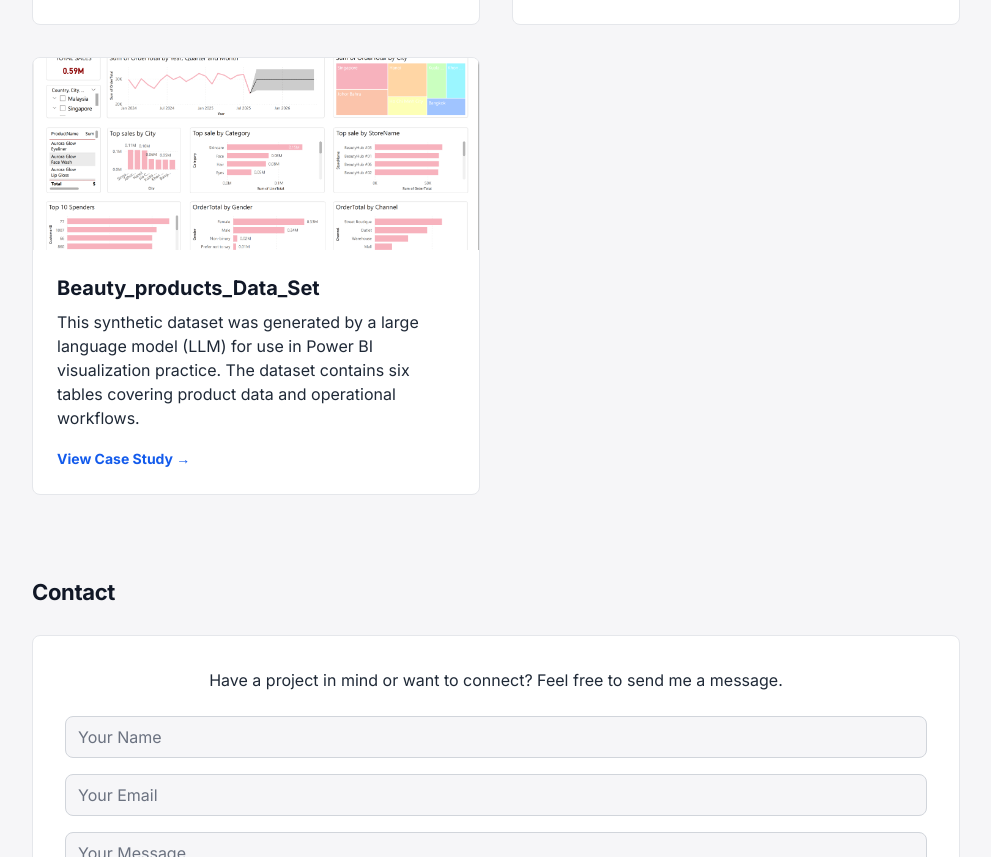
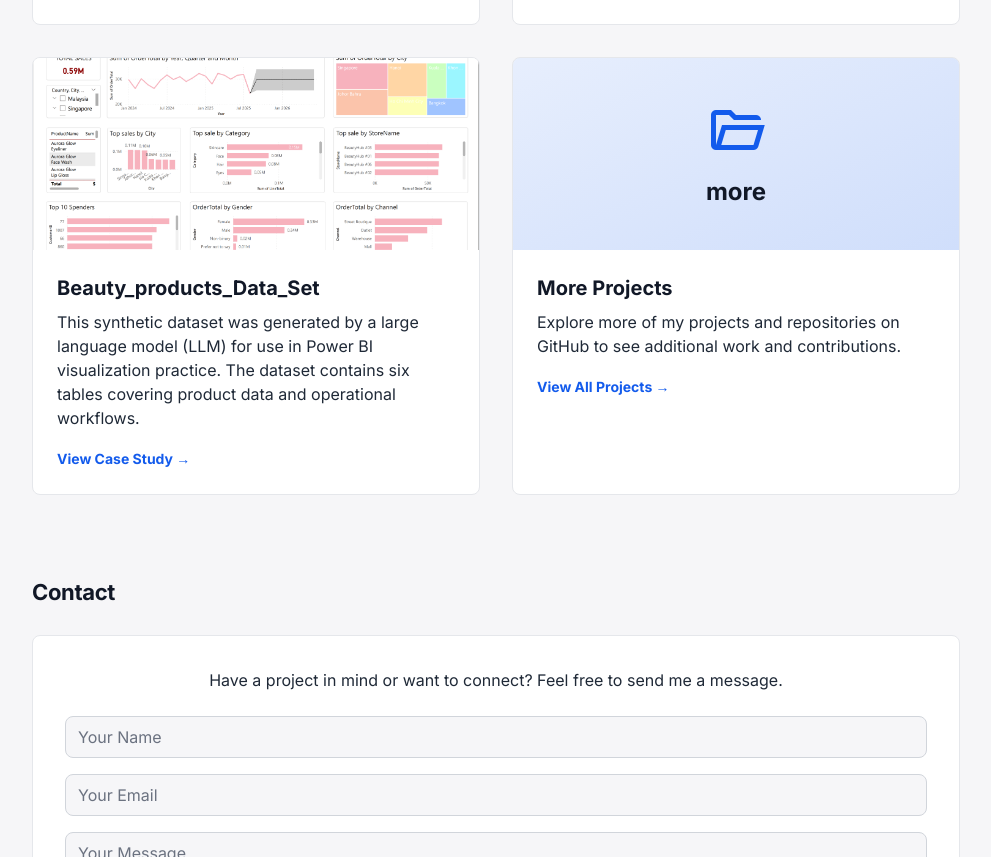
Before and after one commit to goodu001/resume, a plain HTML site: page index.html in a window 1280 px wide. Shown: the part 2571-3428 px from the top of the page, without its empty margins (144-1135 px from the left). Drawn offline with nearby package versions, Linux system fonts and the light colour scheme.

Commit message:
Update index.html

```diff
--- a/index.html
+++ b/index.html
@@ -246,6 +246,19 @@
                                     <a class="text-primary font-bold text-sm hover:underline" href="https://github.com/goodu001/Beauty_products_Data_Set" target="_blank">View Case Study →</a>
                                 </div>
                             </div>
+                            <div class="bg-white dark:bg-gray-900/50 rounded-lg overflow-hidden border border-gray-200 dark:border-gray-800 group">
+                                <div class="w-full h-48 bg-cover bg-center flex items-center justify-center bg-gradient-to-br from-primary/10 to-primary/20" data-alt="More projects on GitHub">
+                                    <div class="text-center">
+                                        <span class="material-symbols-outlined text-6xl text-primary mb-4">folder_open</span>
+                                        <h3 class="text-2xl font-bold text-gray-900 dark:text-white">more</h3>
+                                    </div>
+                                </div>
+                                <div class="p-6">
+                                    <h3 class="text-xl font-bold mb-2 text-gray-900 dark:text-white">More Projects</h3>
+                                    <p class="mb-4">Explore more of my projects and repositories on GitHub to see additional work and contributions.</p>
+                                    <a class="text-primary font-bold text-sm hover:underline" href="https://github.com/goodu001?tab=repositories" target="_blank">View All Projects →</a>
+                                </div>
+                            </div>
                         </div>
                     </section>
 
```
